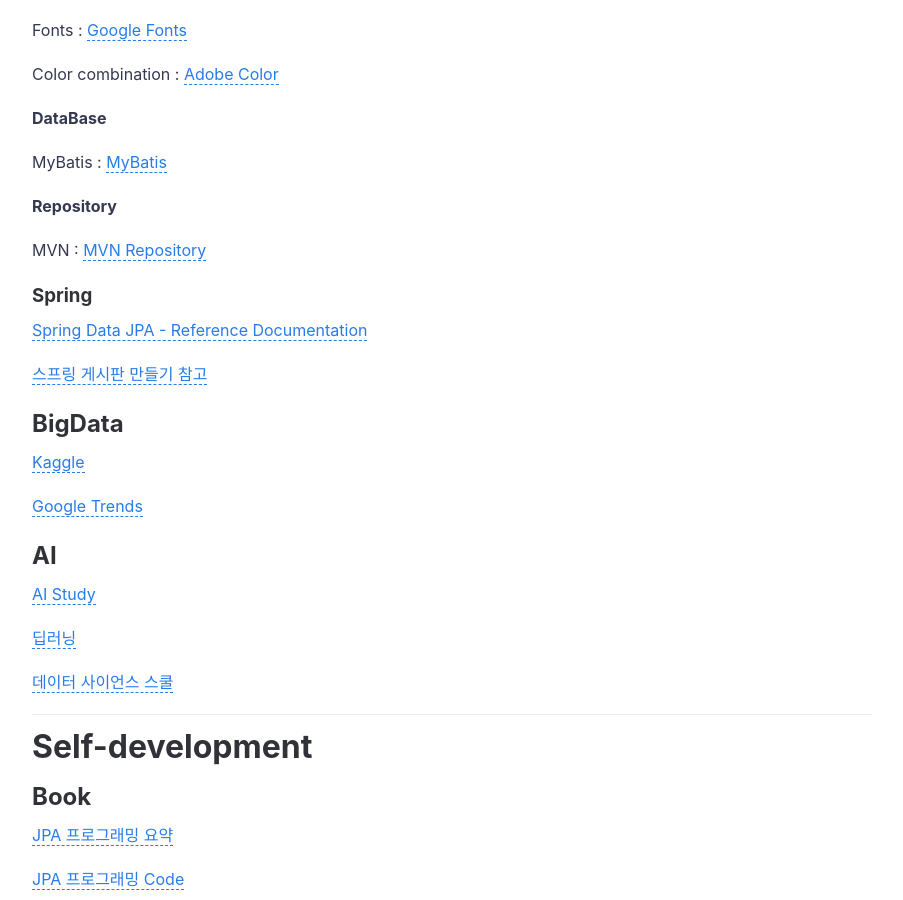
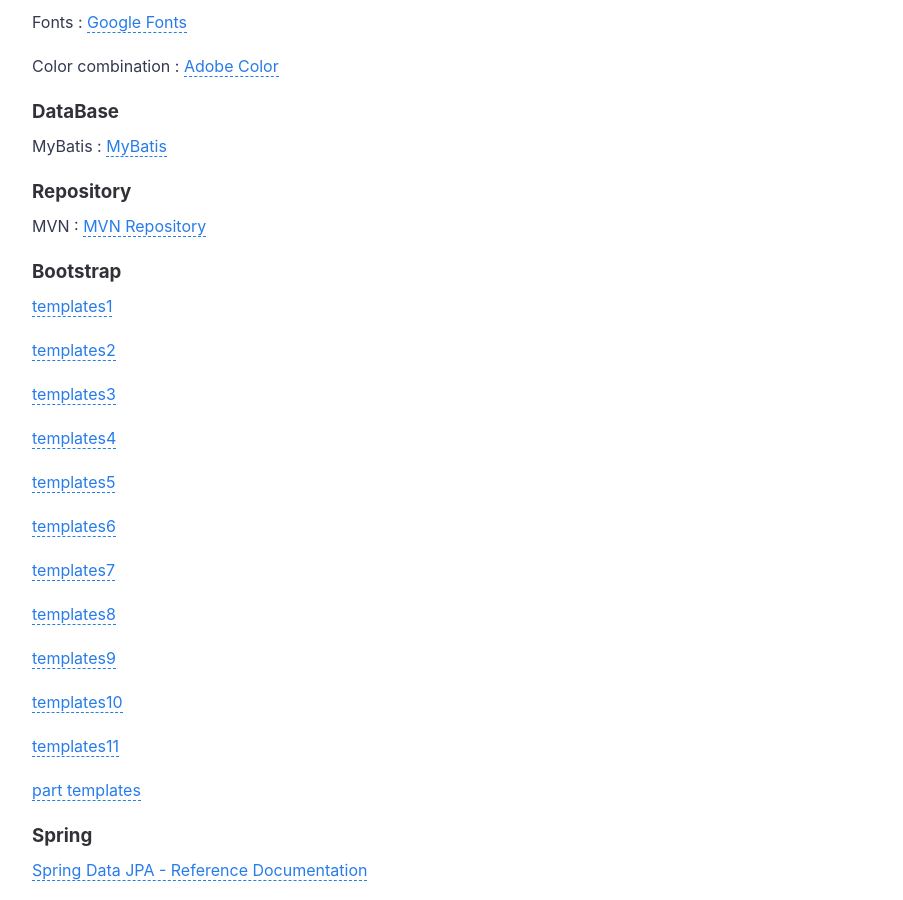
Before and after one commit to jihunparkme/jihunparkme.github.io, a Jekyll site: the page built from _posts/2020-12-18-Useful-Sites.md, in a window 1280 px wide and 900 px high, scrolled down 1398 px. Shown: the whole window, without its empty margins (188-1091 px from the left). Built offline with Jekyll 4.4.1, drawn with Linux system fonts in a browser that asks for light colours; comment, search, counter and statistics services are not loaded; some of the changed text lies outside the part shown.

Commit message:
add contents

```diff
--- a/_posts/2020-12-18-Useful-Sites.md
+++ b/_posts/2020-12-18-Useful-Sites.md
@@ -23,8 +23,6 @@
 
 [개발자 전공 지식](https://github.com/gyoogle/tech-interview-for-developer)
 
-
-
 ## Lang.
 
 [점프 투 파이썬](https://wikidocs.net/book/1)
@@ -37,29 +35,51 @@
 
 [생활코딩](https://opentutorials.org/course/1)
 
-
-
 ## Web
 
 HTML, CSS.. : [w3schools](https://www.w3schools.com/)
 
 jQuery : [jQuery](https://api.jquery.com/)
 
-**Design**
+### Design
 
 Fonts : [Google Fonts](https://fonts.google.com/?subset=korean&selection.family=Noto+Sans+KR:wght@500&sidebar.open=true)
 
 Color combination : [Adobe Color](https://color.adobe.com/ko/create/color-wheel)
 
-**DataBase**
+### DataBase
 
 MyBatis : [MyBatis](https://blog.mybatis.org/)
 
-**Repository**
+### Repository
 
 MVN : [MVN Repository](https://mvnrepository.com/)
 
+### Bootstrap
 
+[templates1](https://all-free-download.com/free-website-templates/)
+
+[templates2](https://html5up.net/)
+
+[templates3](https://themewagon.com/theme_tag/free/)
+
+[templates4](https://colorlib.com/wp/themes/)
+
+[templates5](https://themeforest.net/)
+
+[templates6](https://templated.co/)
+
+[templates7](https://startbootstrap.com/themes)
+
+[templates8](https://templatemag.com/bootstrap-templates/)
+
+[templates9](https://themehunt.com/)
+
+[templates10](https://bootstrapmade.com/)
+
+[templates11](https://www.bootstrapzero.com/)
+
+[part templates](https://codepen.io/)
 
 ### Spring
 
@@ -67,15 +87,11 @@
 
 [스프링 게시판 만들기 참고](https://melonpeach.tistory.com/category/%EC%9B%B9%EA%B0%9C%EB%B0%9C/%EC%8A%A4%ED%94%84%EB%A7%81%20%EA%B2%8C%EC%8B%9C%ED%8C%90%20%EB%A7%8C%EB%93%A4%EA%B8%B0?page=1)
 
-
-
 ## BigData
 
 [Kaggle](https://www.kaggle.com/datasets)
 
 [Google Trends](https://trends.google.com/trends/?geo=US)
-
-
 
 ## AI
 
@@ -90,8 +106,6 @@
 <hr>
 
 
-
-
 # Self-development
 
 ## Book
@@ -100,15 +114,11 @@
 
 [JPA 프로그래밍 Code](https://github.com/holyeye/jpabook)
 
-
-
 ## Conference
 
 [컨퍼런스 및 해커톤 일정](https://github.com/brave-people/Dev-Event)
 
 [우아한 테크 코스 로드맵](https://github.com/woowacourse/roadmap)
-
-
 
 ## English
 
@@ -136,6 +158,10 @@
 
 
 
+<hr>
+
+
+
 # Other
 
 [여신금융협회(카드포인트 통합조회 계좌입금)](https://www.cardpoint.or.kr/)
```
Also changed, not shown: other parts of _posts/2020-12-18-Useful-Sites.md (+14 -2 lines).
